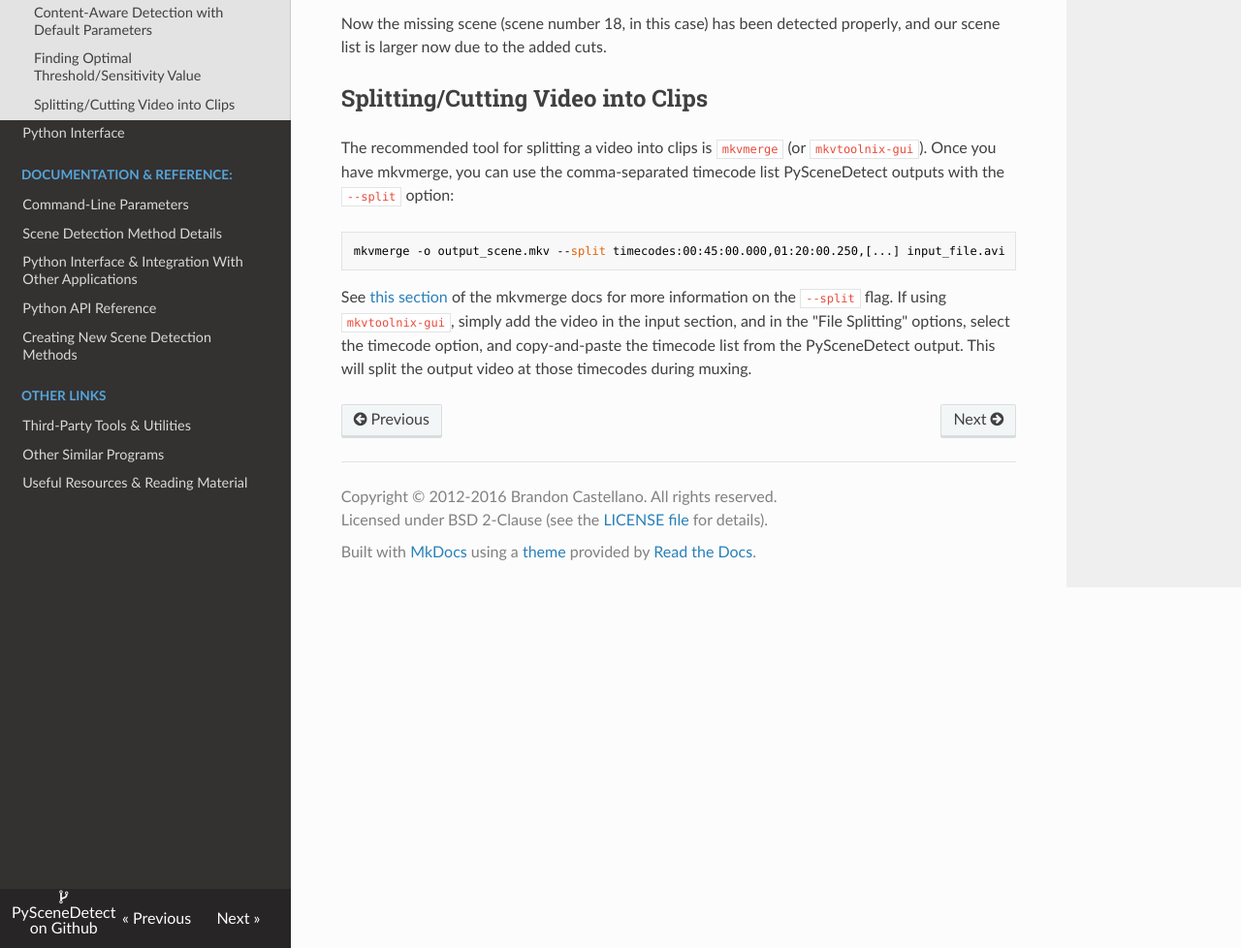
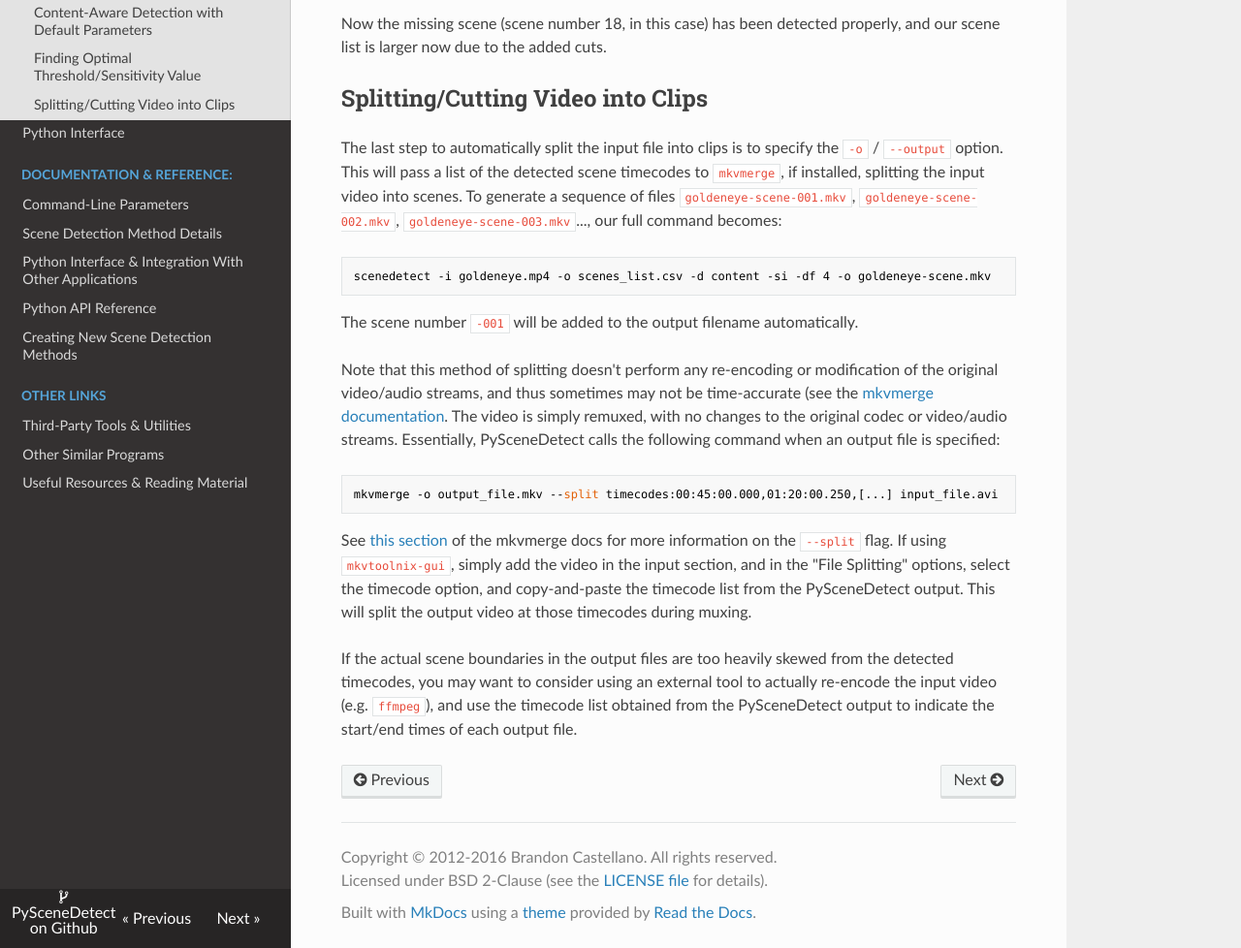
Before and after one commit to vovamushak/PySceneDetect, an MkDocs documentation site: the page built from docs/examples/usage-example.md, in a window 1280 px wide and 1400 px high, scrolled down 10858 px. Shown: the part 422-1400 px from the top of the window at 97% size. Built offline with MkDocs 1.6.1, drawn with Linux system fonts in a browser that asks for light colours; nearby versions of some CDN libraries; old or Windows-style settings are respelled for this version of MkDocs.

Commit message:
Update docs for v0.4 release and for updated scene splitting feature.

````diff
--- a/docs/examples/usage-example.md
+++ b/docs/examples/usage-example.md
@@ -73,9 +73,18 @@ Now the missing scene (scene number 18, in this case) has been detected properly
 
 ## Splitting/Cutting Video into Clips
 
+The last step to automatically split the input file into clips is to specify the `-o` / `--output` option.  This will pass a list of the detected scene timecodes to `mkvmerge`, if installed, splitting the input video into scenes.  To generate a sequence of files `goldeneye-scene-001.mkv`, `goldeneye-scene-002.mkv`, `goldeneye-scene-003.mkv`..., our full command becomes:
 
-The recommended tool for splitting a video into clips is `mkvmerge` (or `mkvtoolnix-gui`).  Once you have mkvmerge, you can use the comma-separated timecode list PySceneDetect outputs with the `--split` option:
+```rst
+scenedetect -i goldeneye.mp4 -o scenes_list.csv -d content -si -df 4 -o goldeneye-scene.mkv
+```
 
-    mkvmerge -o output_scene.mkv --split timecodes:00:45:00.000,01:20:00.250,[...] input_file.avi
+The scene number `-001` will be added to the output filename automatically.
+
+Note that this method of splitting doesn't perform any re-encoding or modification of the original video/audio streams, and thus sometimes may not be time-accurate (see the [mkvmerge documentation]([this section](https://mkvtoolnix.download/doc/mkvmerge.html#mkvmerge.description.split) for details).  The video is simply remuxed, with no changes to the original codec or video/audio streams.  Essentially, PySceneDetect calls the following command when an output file is specified:
+
+    mkvmerge -o output_file.mkv --split timecodes:00:45:00.000,01:20:00.250,[...] input_file.avi
 
 See [this section](https://mkvtoolnix.download/doc/mkvmerge.html#mkvmerge.description.split) of the mkvmerge docs for more information on the `--split` flag.  If using `mkvtoolnix-gui`, simply add the video in the input section, and in the "File Splitting" options, select the timecode option, and copy-and-paste the timecode list from the PySceneDetect output.  This will split the output video at those timecodes during muxing.
+
+If the actual scene boundaries in the output files are too heavily skewed from the detected timecodes, you may want to consider using an external tool to actually re-encode the input video (e.g. `ffmpeg`), and use the timecode list obtained from the PySceneDetect output to indicate the start/end times of each output file.
````
Also changed, not shown: README.md (+6 -3 lines), USAGE.md (+6 -0 lines), docs/download.md (+9 -6 lines), docs/examples/usage.md (+7 -1 lines), docs/index.md (+2 -1 lines), docs/reference/command-line-params.md (+10 -5 lines).
